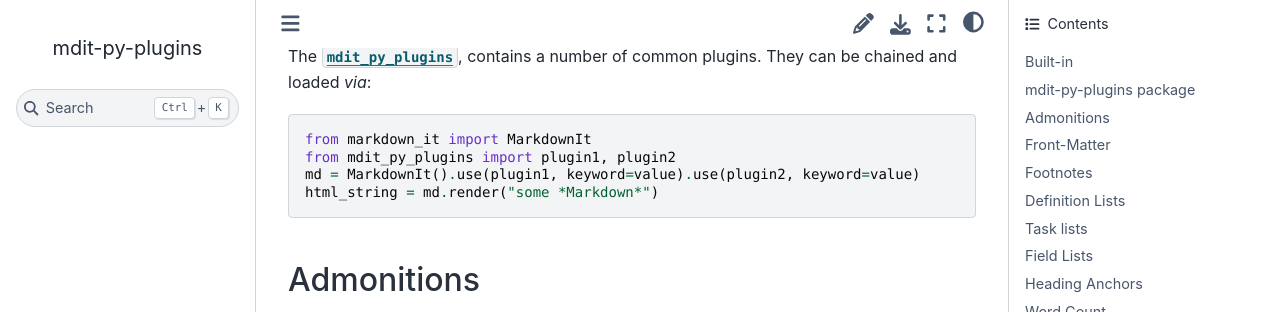
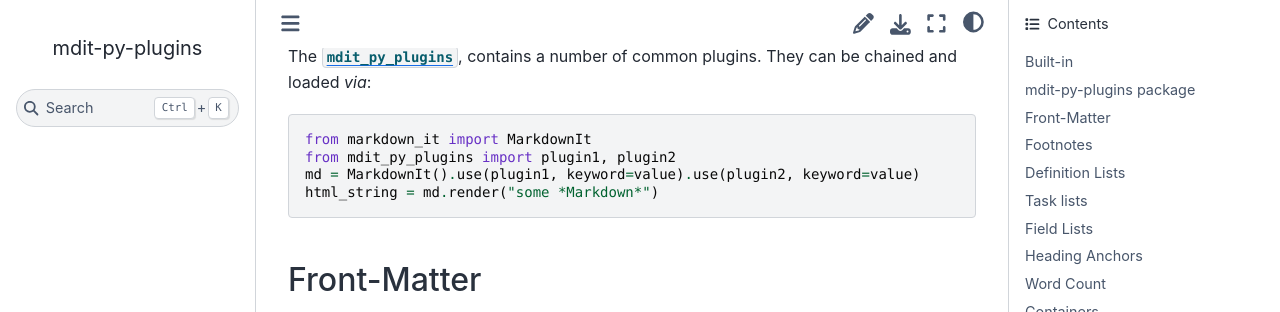
Before and after one commit to executablebooks/mdit-py-plugins, a Sphinx documentation site: the page built from docs/index.md, in a window 1280 px wide and 900 px high, scrolled down 787 px, cut to the strip 0-312 px from the top of the window. Built offline with Sphinx 7.4.7 and the Sphinx Book theme 1.1.4, drawn with Linux system fonts in a browser that asks for light colours.

Commit message:
docs: place under "Containers" Section

````diff
--- a/docs/index.md
+++ b/docs/index.md
@@ -35,12 +35,6 @@
 from mdit_py_plugins import plugin1, plugin2
 md = MarkdownIt().use(plugin1, keyword=value).use(plugin2, keyword=value)
 html_string = md.render("some *Markdown*")
-```
-
-## Admonitions
-
-```{eval-rst}
-.. autofunction:: mdit_py_plugins.admon.admon_plugin
 ```
 
 ## Front-Matter
@@ -91,6 +85,10 @@
 .. autofunction:: mdit_py_plugins.container.container_plugin
 ```
 
+```{eval-rst}
+.. autofunction:: mdit_py_plugins.admon.admon_plugin
+```
+
 ## Inline Attributes
 
 ```{eval-rst}
````
